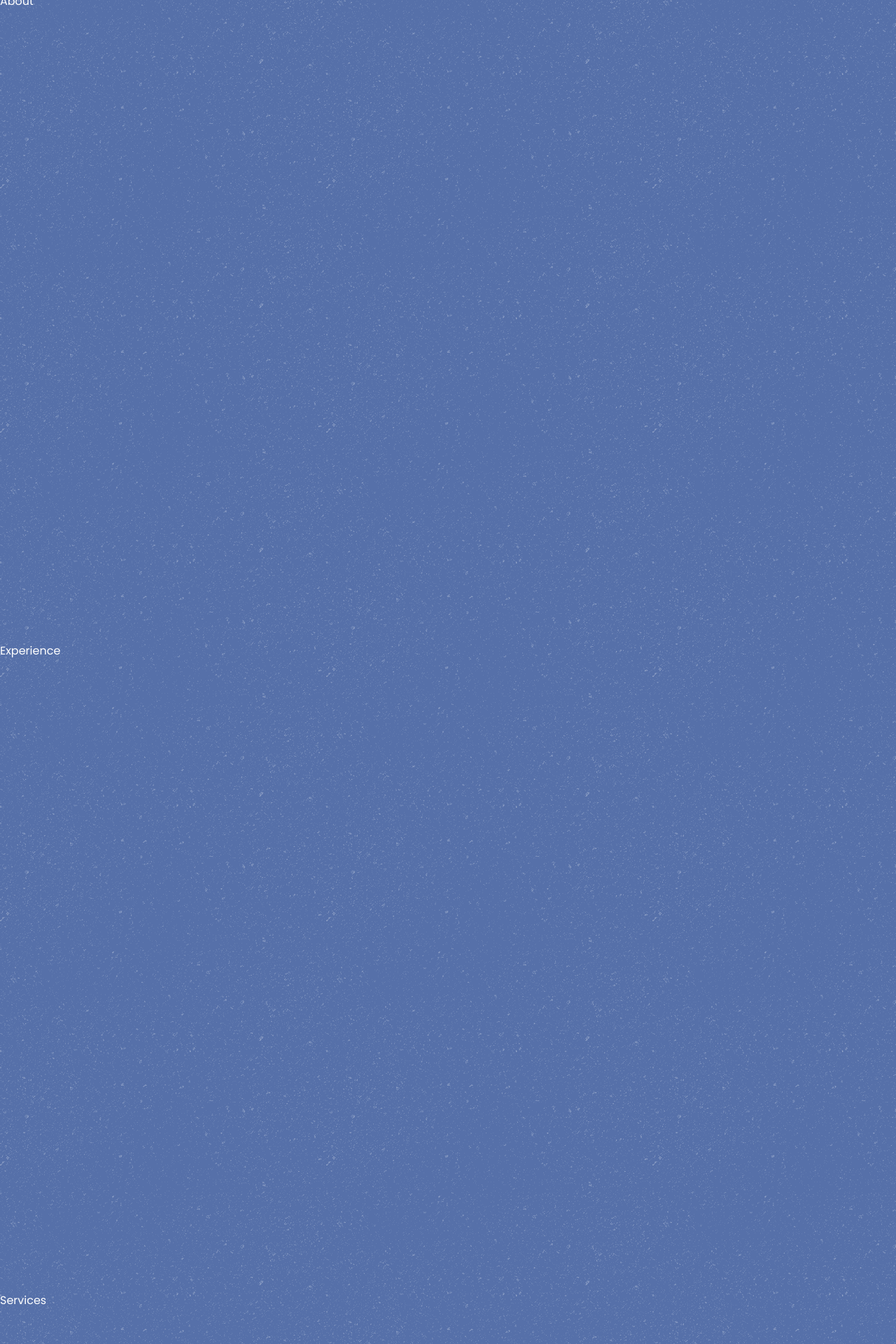
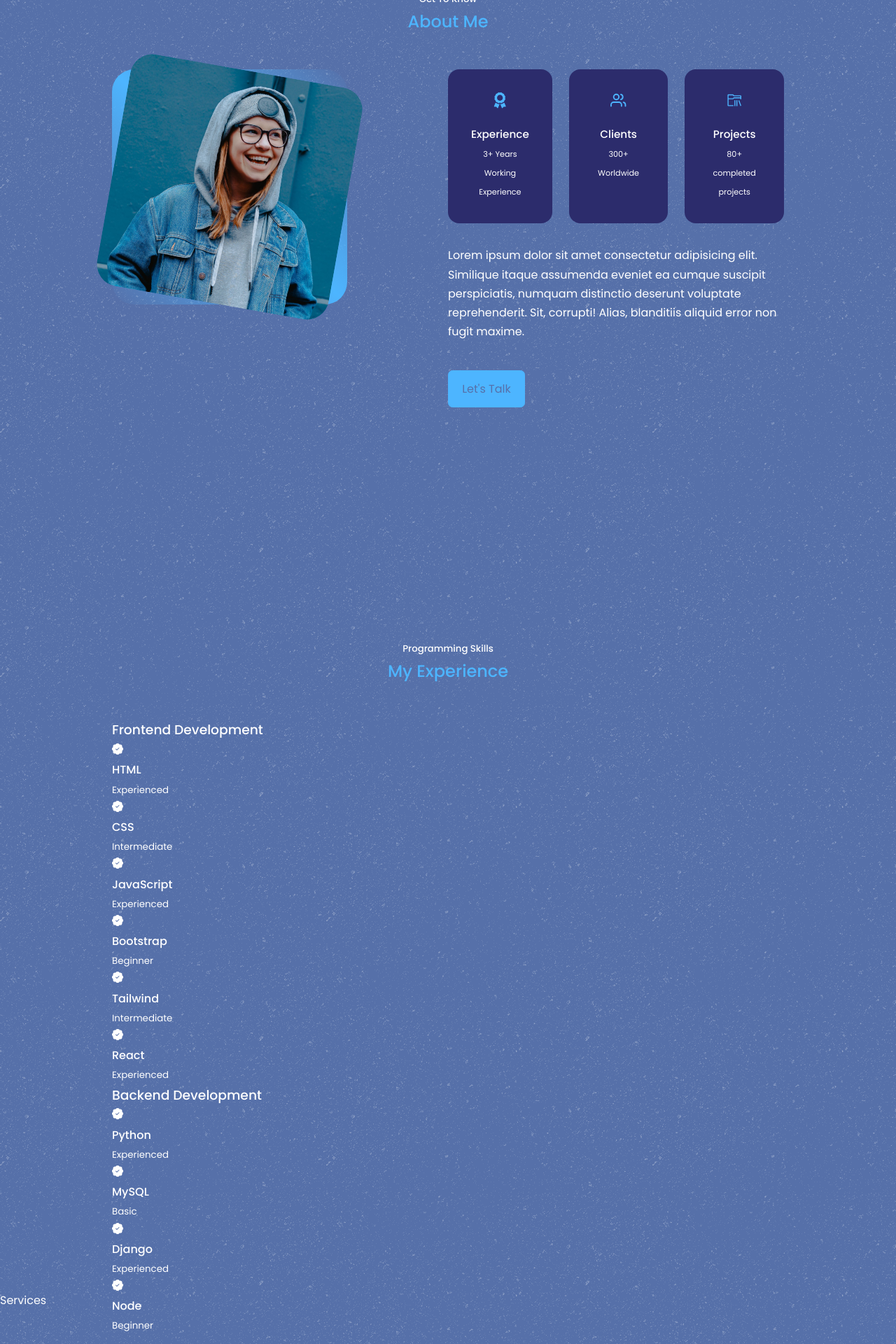
Before and after one commit to stens0n/2022PortfolioWebsite, a React (Create React App) app: page / in a window 1280 px wide. Shown: the part 940-2860 px from the top of the page at 70% size. Built offline with nearby package versions, Linux system fonts and the light colour scheme.

Commit message:
about and experience updates

```diff
--- a/src/App.jsx
+++ b/src/App.jsx
@@ -1,13 +1,14 @@
 import React from 'react';
 import Header from './components/header/Header';
 import Nav from './components/nav/Nav';
-import About from './components/about/About';
+import About from './components/about/Aboutme';
 import Experience from './components/experience/Experience';
 import Services from './components/services/Services';
 import Portfolio from './components/portfolio/Portfolio';
 import Testimonials from './components/testimonials/Testimonials';
 import Contact from './components/contact/Contact';
 import Footer from './components/footer/Footer';
+import Aboutme from './components/about/Aboutme';
 
 const App = () => {
   return (
--- a/src/components/about/About.jsx
+++ /dev/null
@@ -1,10 +0,0 @@
-import './about.css';
-import React from 'react';
-
-const About = () => {
-  return (
-    <section id='about'> About </section>
-  )
-};
-
-export default About;
--- /dev/null
+++ b/src/components/about/Aboutme.jsx
@@ -0,0 +1,64 @@
+import React from 'react';
+import './about.css';
+import ME from '../../assets/me-about.jpg';
+import {FaAward} from 'react-icons/fa';
+import {FiUsers} from 'react-icons/fi';
+import {VscFolderLibrary} from 'react-icons/vsc';
+
+const AboutMe = () => {
+  return (
+    <section id='about'>
+        <h5>Get To Know</h5>
+        <h2>About Me</h2>
+
+        <div className="container about__container">
+          <div className="about__me">
+            <div className="about__me-image">
+              <img src={ME} alt='About Image' />
+            </div>
+          </div>
+
+          <div className="about__content">
+            <div className="about__cards">
+              <article className="about__card">
+                <FaAward className="about__icon"/>
+                <h5>Experience</h5>
+                <small>3+ Years Working Experience</small>
+              </article>
+
+              <article className="about__card">
+                <FiUsers className="about__icon"/>
+                <h5>Clients</h5>
+                <small>300+ Worldwide</small>
+              </article>
+
+              <article className="about__card">
+                <VscFolderLibrary className="about__icon"/>
+                <h5>Projects</h5>
+                <small>80+ completed projects</small>
+              </article>
+
+            </div>
+
+            <p>
+              Lorem ipsum dolor sit amet consectetur adipisicing elit.
+              Similique itaque assumenda eveniet ea cumque suscipit perspiciatis,
+              numquam distinctio deserunt voluptate reprehenderit.
+              Sit, corrupti! Alias, blanditiis aliquid error non fugit maxime.
+            </p>
+
+
+            <a href='#contact'
+            className='btn btn-primary'>
+              Let's Talk
+            </a>
+
+
+
+          </div>
+        </div>
+    </section>
+  )
+}
+
+export default AboutMe
--- a/src/components/about/about.css
+++ b/src/components/about/about.css
@@ -0,0 +1,118 @@
+.about__container {
+    display: grid;
+    grid-template-columns: 35% 50%;
+    gap: 15%;
+}
+
+.about__me {
+    width: 100%;
+    aspect-ratio: 1/1;
+    border-radius: 2rem;
+    background: linear-gradient(
+        45deg,
+        transparent,
+        var(--color-primary),
+        transparent
+    );
+    display: grid;
+    place-items: center;
+}
+
+.about__me-image {
+    border-radius: 2rem;
+    overflow: hidden;
+    transform: rotate(10deg);
+    transition: var(--transition);
+}
+
+.about__me-image:hover {
+    transform: rotate(0);
+}
+
+.about__cards {
+    display: grid;
+    grid-template-columns: repeat(3, 1fr);
+    gap: 1.5rem;
+}
+
+.about__card {
+    background: var(--color-bg-variant);
+    border: 1px solid transparent;
+    border-radius: 1rem;
+    padding: 2rem;
+    text-align: center;
+    transition: var(--transition);
+}
+
+.about__card:hover {
+    background: transparent;
+    border-color: var(--color-primary-variant);
+    cursor: default;
+}
+
+.about__icon {
+    color: var(--color-primary);
+    font-size: 1.4rem;
+    margin-bottom: 1rem;
+}
+
+.about__card h5 {
+    font-size: 0.95rem;
+}
+
+.about__card small {
+    font-size: 0.7rem;
+    color: var(--color-light);
+}
+
+.about__content p {
+    margin: 2rem 0 2.6rem;
+    color: var(--color-light);
+}
+
+
+
+
+/* Medium Devices ------------- think iPad. RIP STEVE JOBS */
+@media screen and (max-width: 1024px) {
+    .about__container {
+        grid-template-columns: 1fr;
+        gap: 0;
+    }
+
+    .about__me {
+        width: 50%;
+        margin: 2rem auto 4rem;
+    }
+
+    .about__content p {
+        margin: 1rem 0 1.5rem;
+    }
+}
+
+
+
+
+
+
+/* Small Devices ------------- think iPhone. RIP STEVE JOBS */
+@media screen and (max-width: 599.98px) {
+    .about__me {
+        width: 65%;
+        margin: 0 auto 3rem;
+    }
+
+    .about__cards {
+        grid-template-columns: 1fr 1fr;
+        gap: 1rem;
+    }
+
+    .about__content {
+        text-align: center;
+    }
+
+    .about__content p {
+        margin: 1.5rem 0;
+    }
+
+}
--- a/src/components/experience/Experience.jsx
+++ b/src/components/experience/Experience.jsx
@@ -1,10 +1,80 @@
 import React from 'react';
 import './experience.css';
+import {BsPatchCheckFill} from 'react-icons/bs';
 
 const Experience = () => {
   return (
-    <section id='experience'>Experience</section>
+    <section id='experience'>
+      <h5>Programming Skills</h5>
+      <h2>My Experience</h2>
+
+      <div className="container experience__container">
+        <div className="experience__frontend">
+          <h3>Frontend Development</h3>
+          <div className="experience__content">
+            <article className="experience__details">
+              <BsPatchCheckFill />
+              <h4>HTML</h4>
+              <small className="text-light">Experienced</small>
+            </article>
+            <article className="experience__details">
+              <BsPatchCheckFill />
+              <h4>CSS</h4>
+              <small className="text-light">Intermediate</small>
+            </article>
+            <article className="experience__details">
+              <BsPatchCheckFill />
+              <h4>JavaScript</h4>
+              <small className="text-light">Experienced</small>
+            </article>
+            <article className="experience__details">
+              <BsPatchCheckFill />
+              <h4>Bootstrap</h4>
+              <small className="text-light">Beginner</small>
+            </article>
+            <article className="experience__details">
+              <BsPatchCheckFill />
+              <h4>Tailwind</h4>
+              <small className="text-light">Intermediate</small>
+            </article>
+            <article className="experience__details">
+              <BsPatchCheckFill />
+              <h4>React</h4>
+              <small className="text-light">Experienced</small>
+            </article>
+          </div>
+
+        </div>
+
+        <div className="experience__backend">
+          <h3>Backend Development</h3>
+          <div className="experience__content">
+              <article className="experience__details">
+                <BsPatchCheckFill />
+                <h4>Python</h4>
+                <small className="text-light">Experienced</small>
+              </article>
+              <article className="experience__details">
+                <BsPatchCheckFill />
+                <h4>MySQL</h4>
+                <small className="text-light">Basic</small>
+              </article>
+              <article className="experience__details">
+                <BsPatchCheckFill />
+                <h4>Django</h4>
+                <small className="text-light">Experienced</small>
+              </article>
+              <article className="experience__details">
+                <BsPatchCheckFill />
+                <h4>Node</h4>
+                <small className="text-light">Beginner</small>
+              </article>
+            </div>
+
+        </div>
+      </div>
+    </section>
   )
 }
 
-export default Experience
+export default Experience;
```
